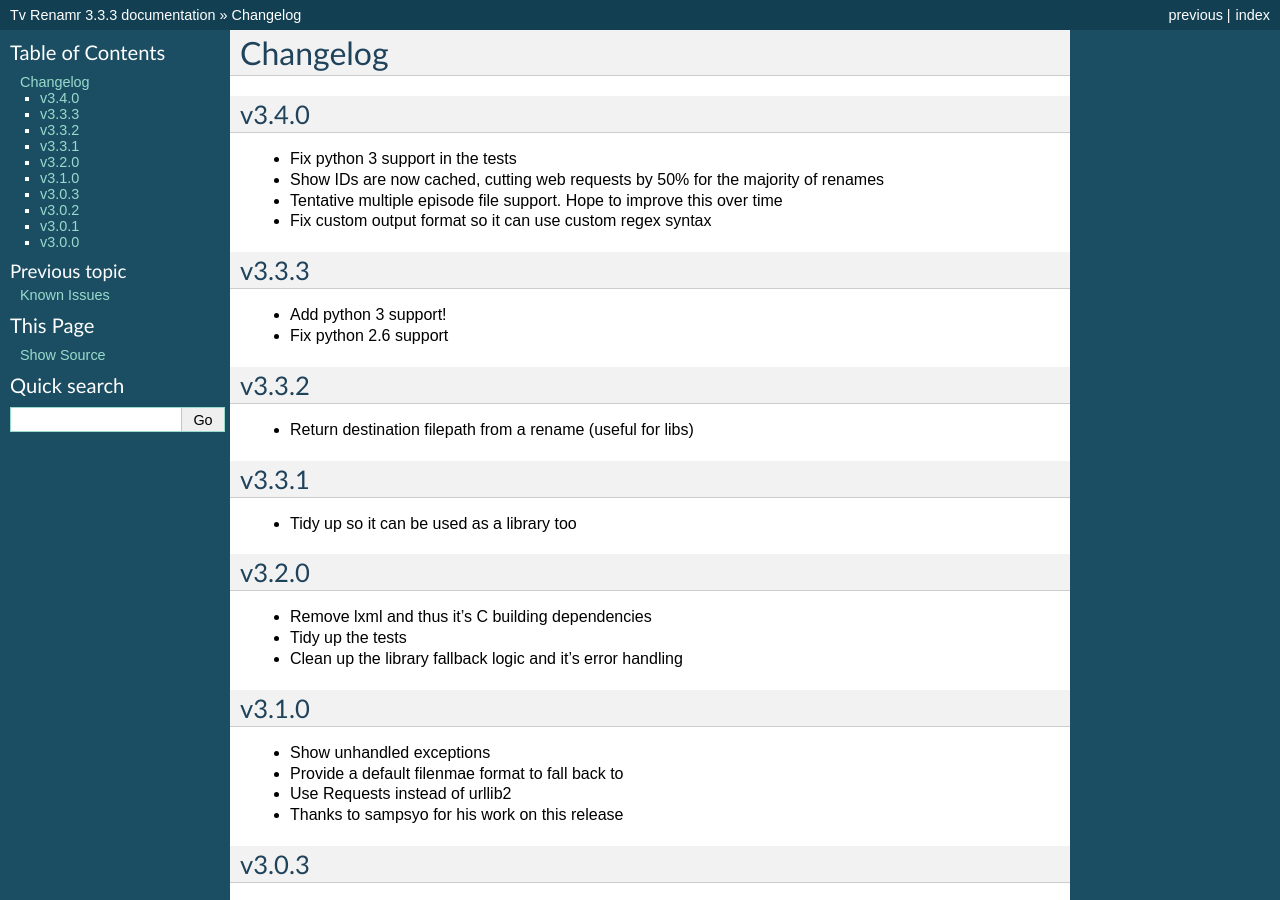
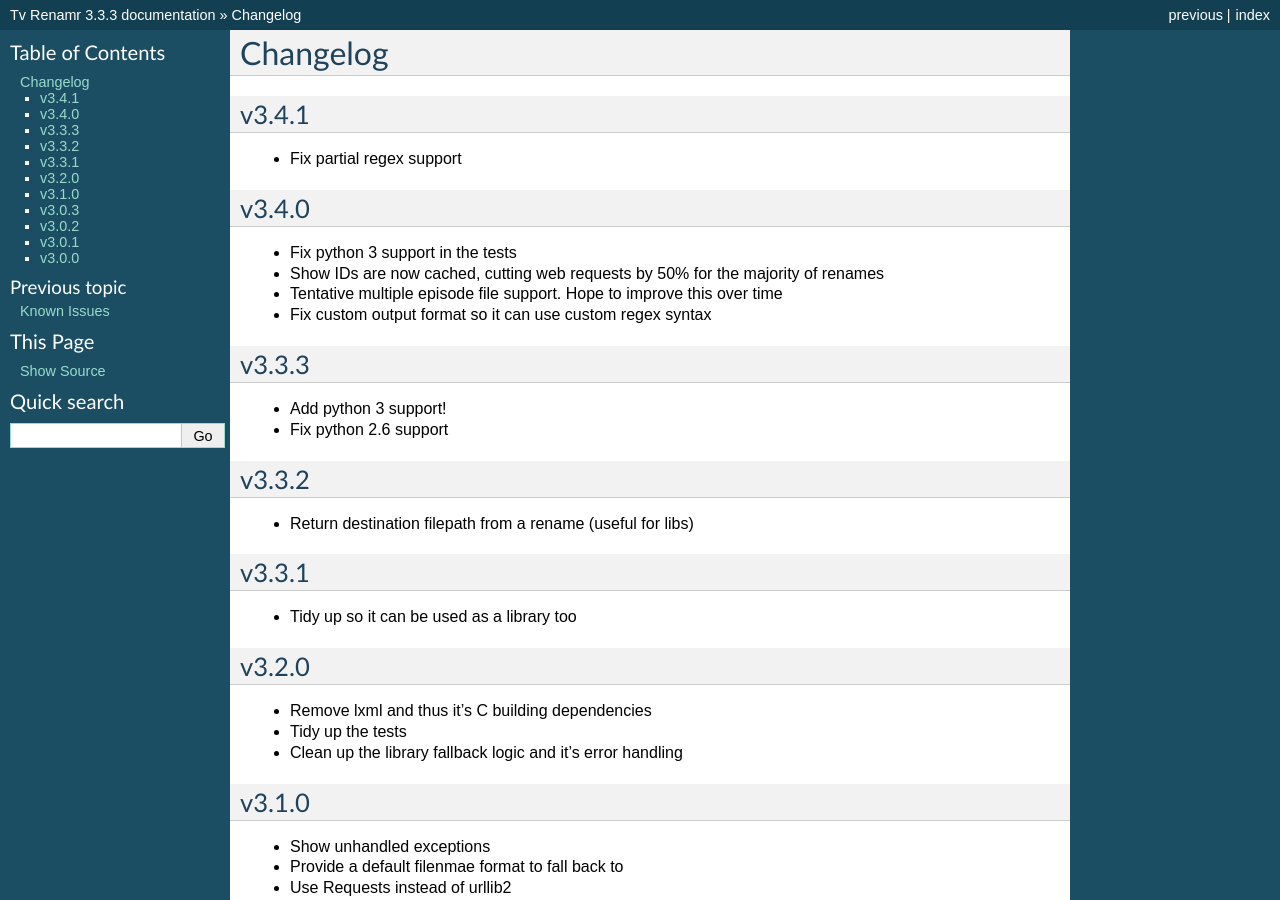
Before and after one commit to ghickman/tvrenamr, a Sphinx documentation site: the page built from docs/changelog.rst, in a window 1280 px wide and 900 px high. Built offline with Sphinx 7.4.7, drawn with Linux system fonts in a browser that asks for light colours.

Commit message:
Bump version to 3.4.1

```diff
--- a/CHANGELOG.rst
+++ b/CHANGELOG.rst
@@ -1,5 +1,11 @@
 Changelog
 =========
+
+v3.4.1
+------
+
+- Fix partial regex support
+
 
 v3.4.0
 ------
--- a/docs/changelog.rst
+++ b/docs/changelog.rst
@@ -2,6 +2,12 @@
 
 Changelog
 =========
+
+v3.4.1
+------
+
+- Fix partial regex support
+
 
 v3.4.0
 ------
--- a/tvrenamr/__init__.py
+++ b/tvrenamr/__init__.py
@@ -2,4 +2,4 @@
 __copyright__ = 'Copyright 2012 George Hickman'
 __license__ = 'MIT'
 __title__ = 'tvrenamr'
-__version__ = '3.4.0'
+__version__ = '3.4.1'
```
